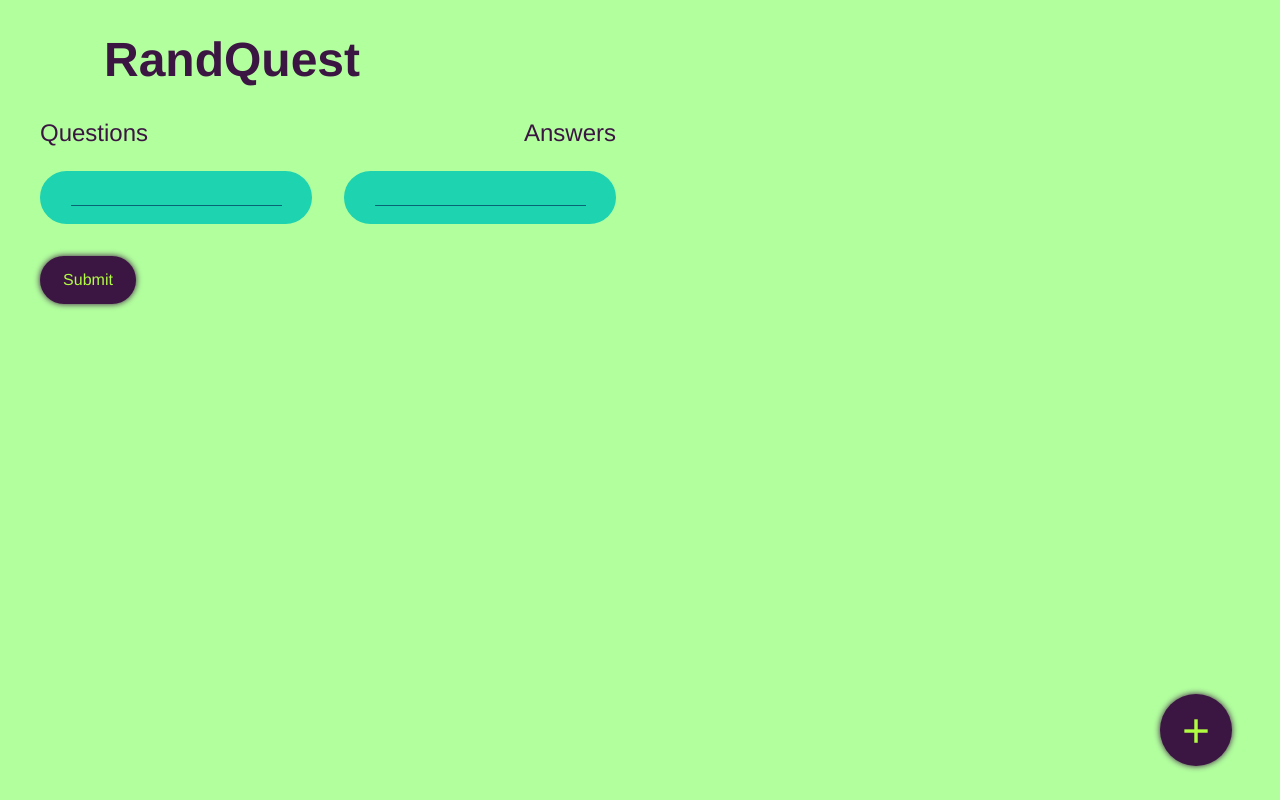
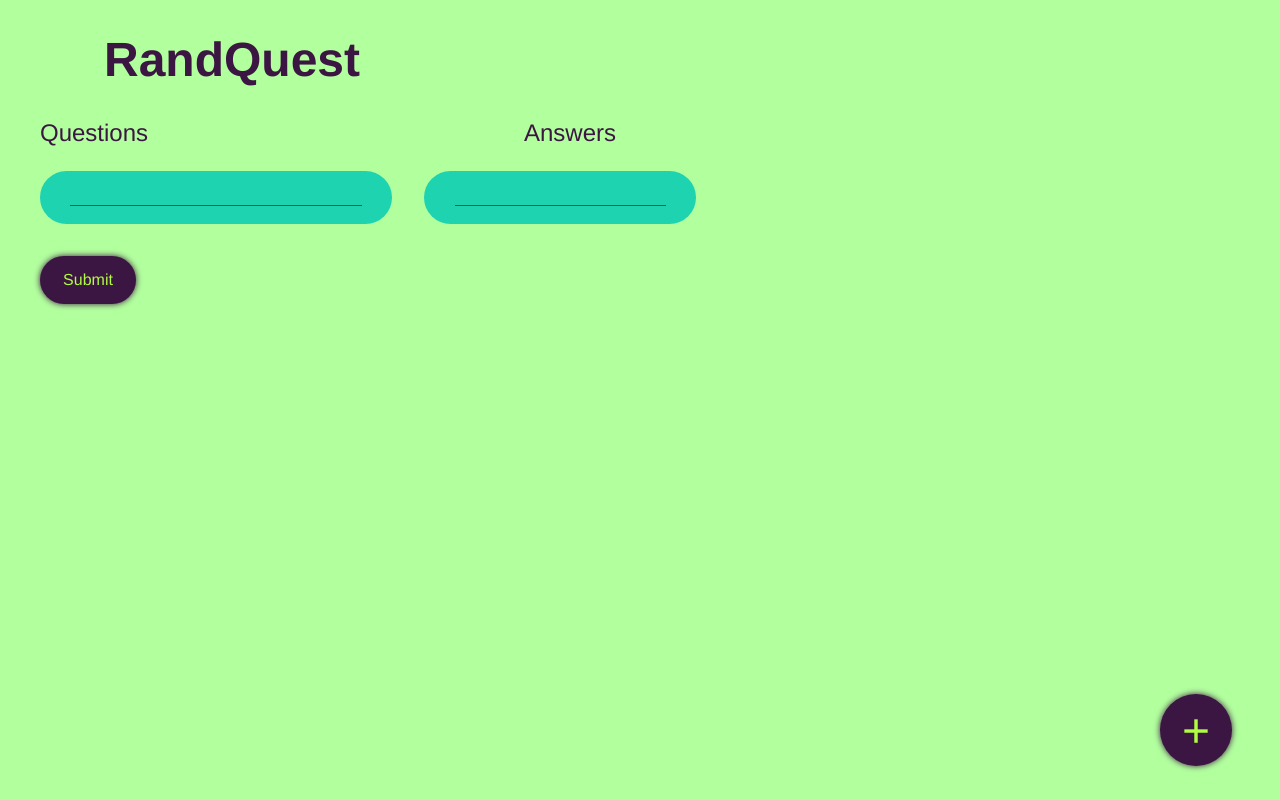
Before and after one commit to gormrgryn/randquest-vue-quiz, a Vue app: page /#/ in a window 1280 px wide. Built offline with nearby package versions, Linux system fonts and the light colour scheme.

Commit message:
answer form width fixed

```diff
--- a/src/components/Input.vue
+++ b/src/components/Input.vue
@@ -1,6 +1,6 @@
 <template>
   <div id="input">
-    <div class="inp_cont">
+    <div class="inp_cont q_cont">
       <div>
         <input
           v-model="question"
@@ -123,4 +123,10 @@ export default {
 .form_label {
   opacity: 0;
 }
+.q_cont {
+  width: 22em
+}
+#input_q {
+  width: 18em
+}
 </style>
```
Also changed, not shown: 1 other file (tests, documents, lock files or other folders).
